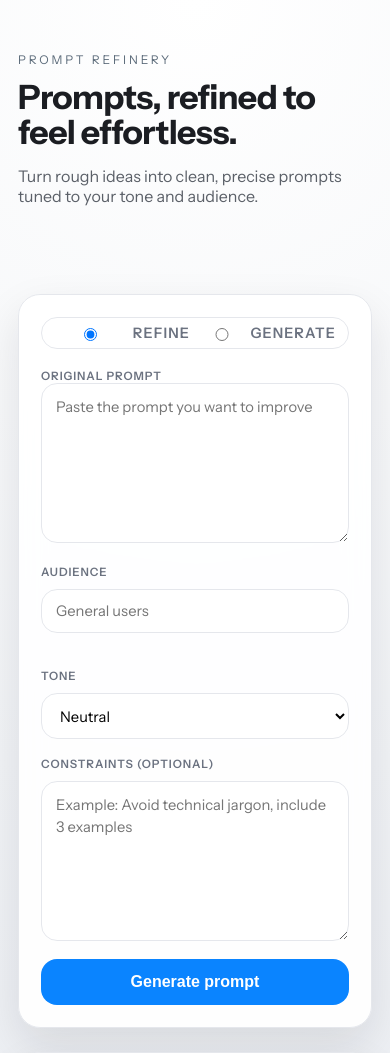
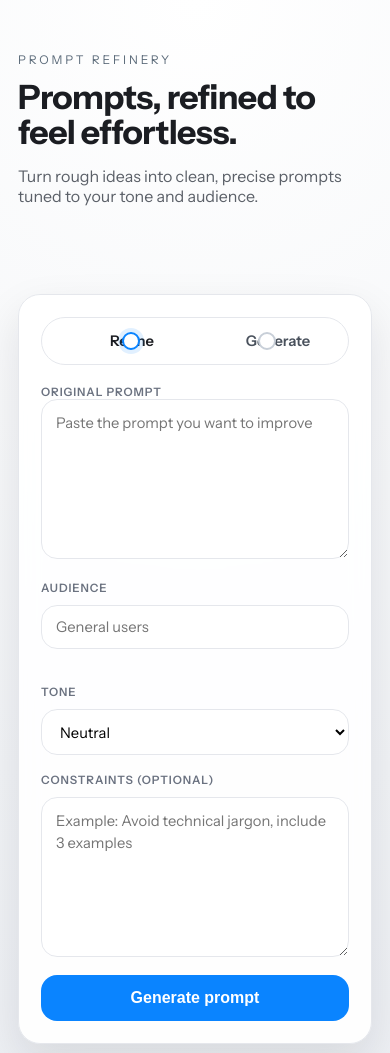
Before and after one commit to dmliljegren-collab/Prompt-Refiner, a FastAPI app: page / in a window 390 px wide. Shown: the top 1053 px of the page. Run offline with FastAPI, Linux system fonts and the light colour scheme.

Commit message:
Fix mobile mode switch styling

```diff
--- a/static/styles.css
+++ b/static/styles.css
@@ -95,11 +95,50 @@ h1 {
 }
 
 .mode-switch label {
+  position: relative;
   display: flex;
   align-items: center;
   gap: 8px;
-  font-size: 0.9rem;
+  font-size: 0.92rem;
   cursor: pointer;
+  padding: 8px 14px 8px 34px;
+  border-radius: 999px;
+  color: #49515c;
+  transition: background-color 0.2s ease, color 0.2s ease;
+  text-transform: none;
+  letter-spacing: normal;
+}
+
+.mode-switch span {
+  position: relative;
+}
+
+.mode-switch input {
+  position: absolute;
+  opacity: 0;
+  pointer-events: none;
+}
+
+.mode-switch span::before {
+  content: "";
+  position: absolute;
+  left: 12px;
+  width: 14px;
+  height: 14px;
+  border-radius: 50%;
+  border: 2px solid #c8cfd8;
+  background: #fff;
+  box-shadow: 0 0 0 2px rgba(10, 132, 255, 0);
+  transition: border-color 0.2s ease, box-shadow 0.2s ease;
+}
+
+.mode-switch input:checked + span {
+  color: #1b1d22;
+}
+
+.mode-switch input:checked + span::before {
+  border-color: var(--accent);
+  box-shadow: 0 0 0 4px rgba(10, 132, 255, 0.12);
 }
 
 .field-group {
--- a/templates/index.html
+++ b/templates/index.html
@@ -28,7 +28,7 @@
                 value="refine"
                 {% if not inputs or inputs.mode == 'refine' %}checked{% endif %}
               />
-              Refine
+              <span>Refine</span>
             </label>
             <label>
               <input
@@ -37,7 +37,7 @@
                 value="generate"
                 {% if inputs and inputs.mode == 'generate' %}checked{% endif %}
               />
-              Generate
+              <span>Generate</span>
             </label>
           </div>
 
```
